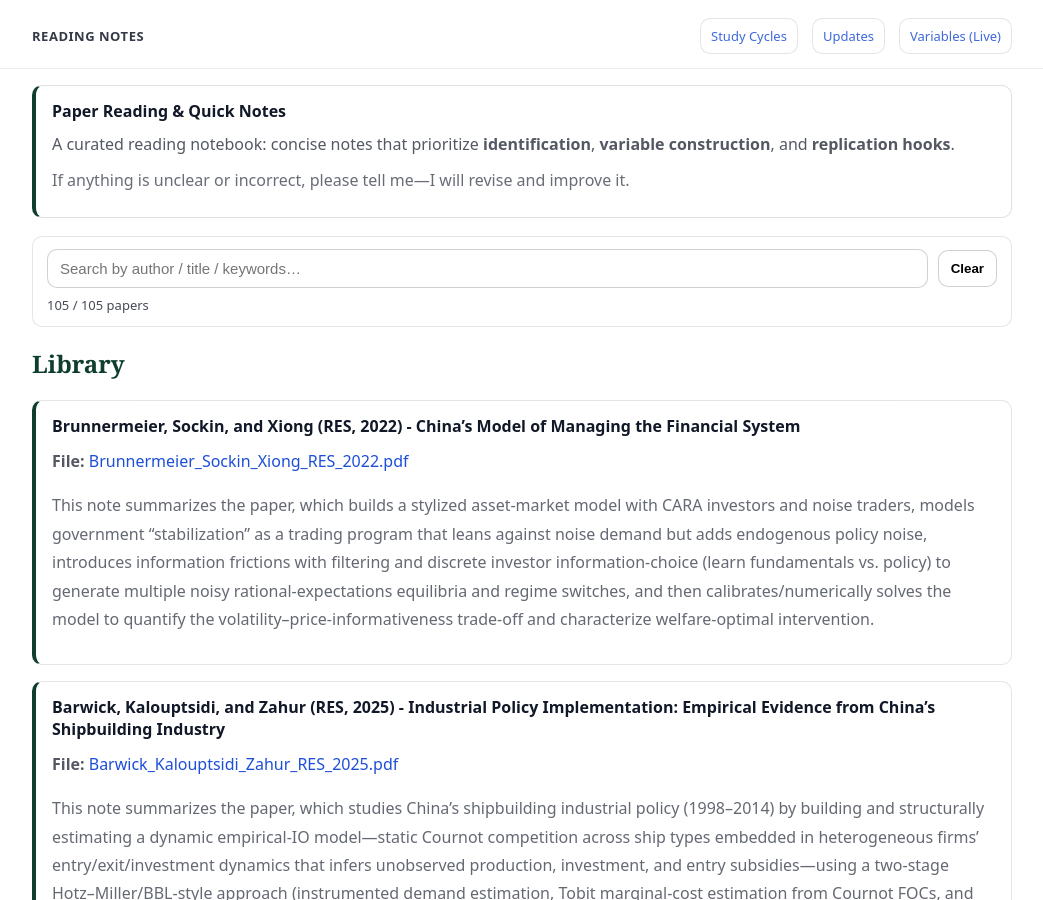
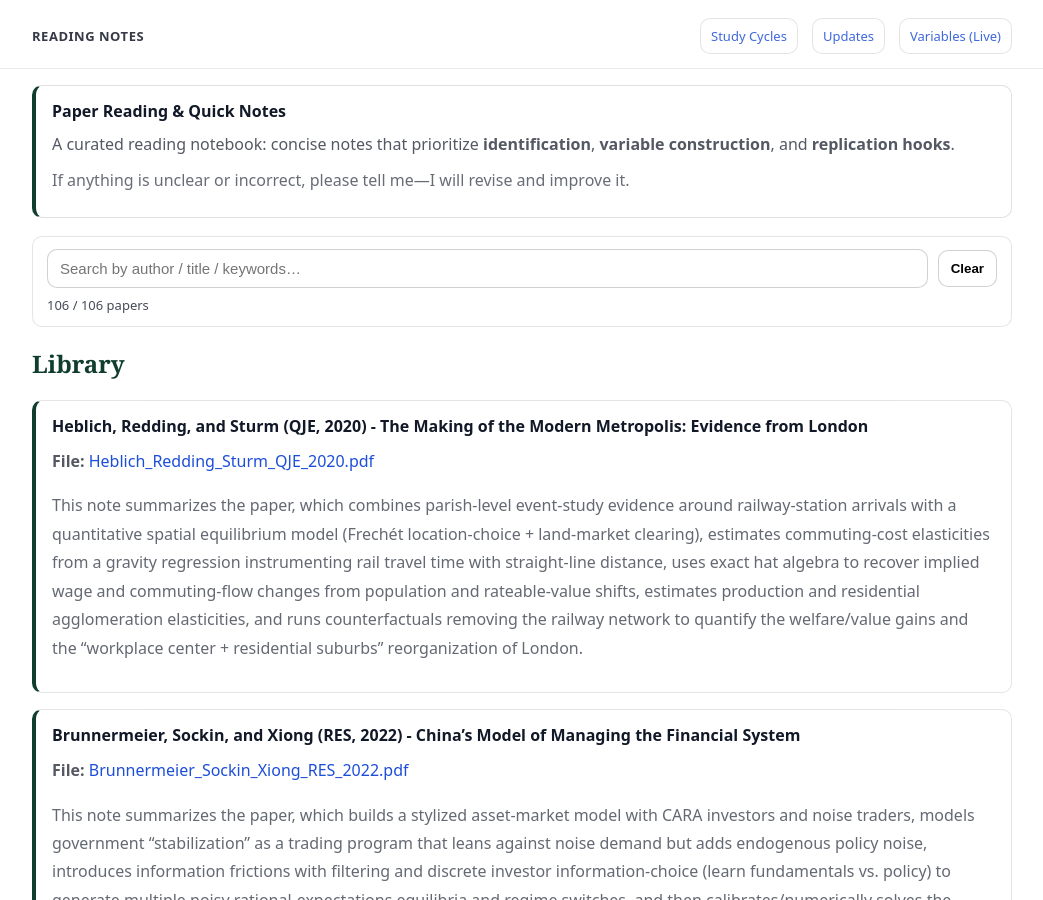
Before and after one commit to yaxinzn/study-archive, a Jekyll site: the page built from reading/index.md, in a window 1280 px wide and 900 px high. Shown: the whole window, without its empty margins (118-1161 px from the left). Built offline with Jekyll 4.4.1, drawn with Linux system fonts in a browser that asks for light colours.

Commit message:
Reading: add/update Heblich_Redding_Sturm_QJE_2020.pdf

```diff
--- a/_data/reading.yml
+++ b/_data/reading.yml
@@ -1,3 +1,7 @@
+- title: "Heblich, Redding, and Sturm (QJE, 2020) - The Making of the Modern Metropolis: Evidence from London"
+  file: "Heblich_Redding_Sturm_QJE_2020.pdf"
+  desc: "This note summarizes the paper, which combines parish-level event-study evidence around railway-station arrivals with a quantitative spatial equilibrium model (Frechét location-choice + land-market clearing), estimates commuting-cost elasticities from a gravity regression instrumenting rail travel time with straight-line distance, uses exact hat algebra to recover implied wage and commuting-flow changes from population and rateable-value shifts, estimates production and residential agglomeration elasticities, and runs counterfactuals removing the railway network to quantify the welfare/value gains and the “workplace center + residential suburbs” reorganization of London."
+
 - title: "Brunnermeier, Sockin, and Xiong (RES, 2022) - China’s Model of Managing the Financial System"
   file: "Brunnermeier_Sockin_Xiong_RES_2022.pdf"
   desc: "This note summarizes the paper, which builds a stylized asset-market model with CARA investors and noise traders, models government “stabilization” as a trading program that leans against noise demand but adds endogenous policy noise, introduces information frictions with filtering and discrete investor information-choice (learn fundamentals vs. policy) to generate multiple noisy rational-expectations equilibria and regime switches, and then calibrates/numerically solves the model to quantify the volatility–price-informativeness trade-off and characterize welfare-optimal intervention."
```
Also changed, not shown: 1 other file.
